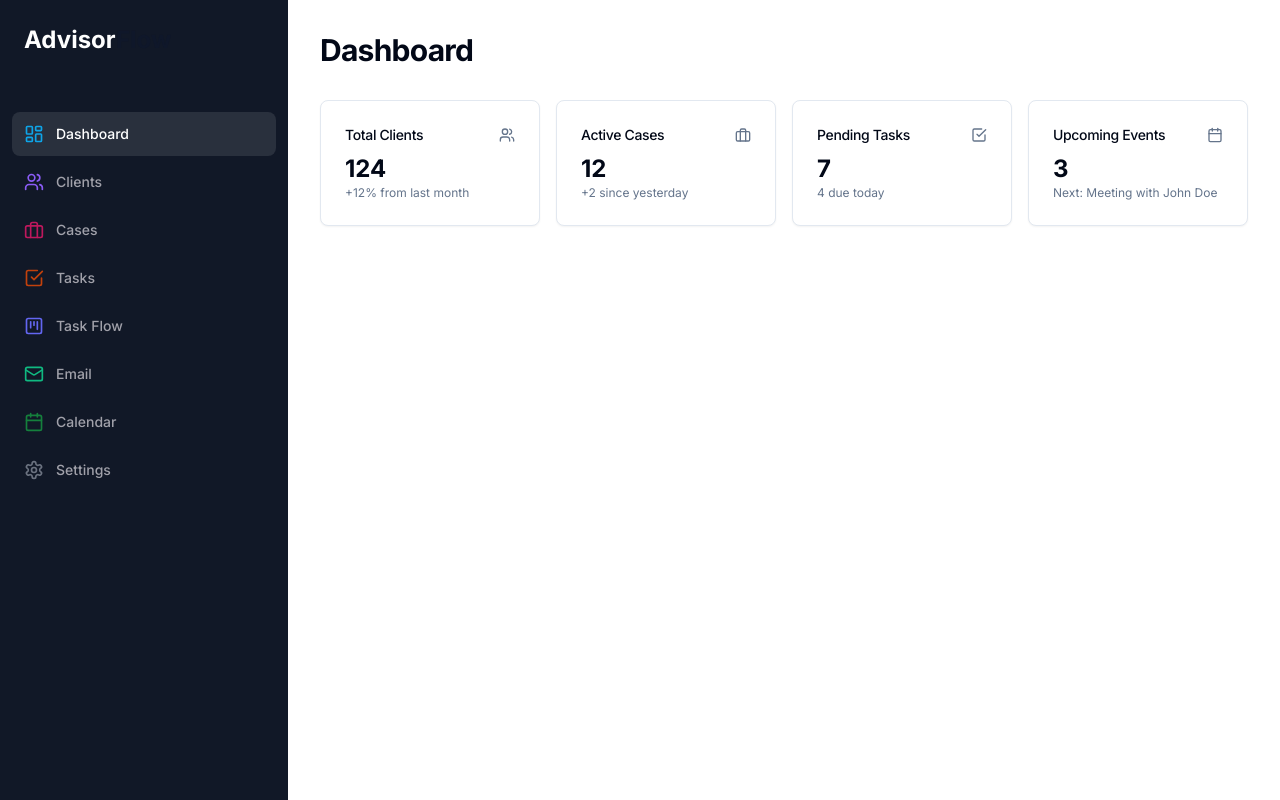
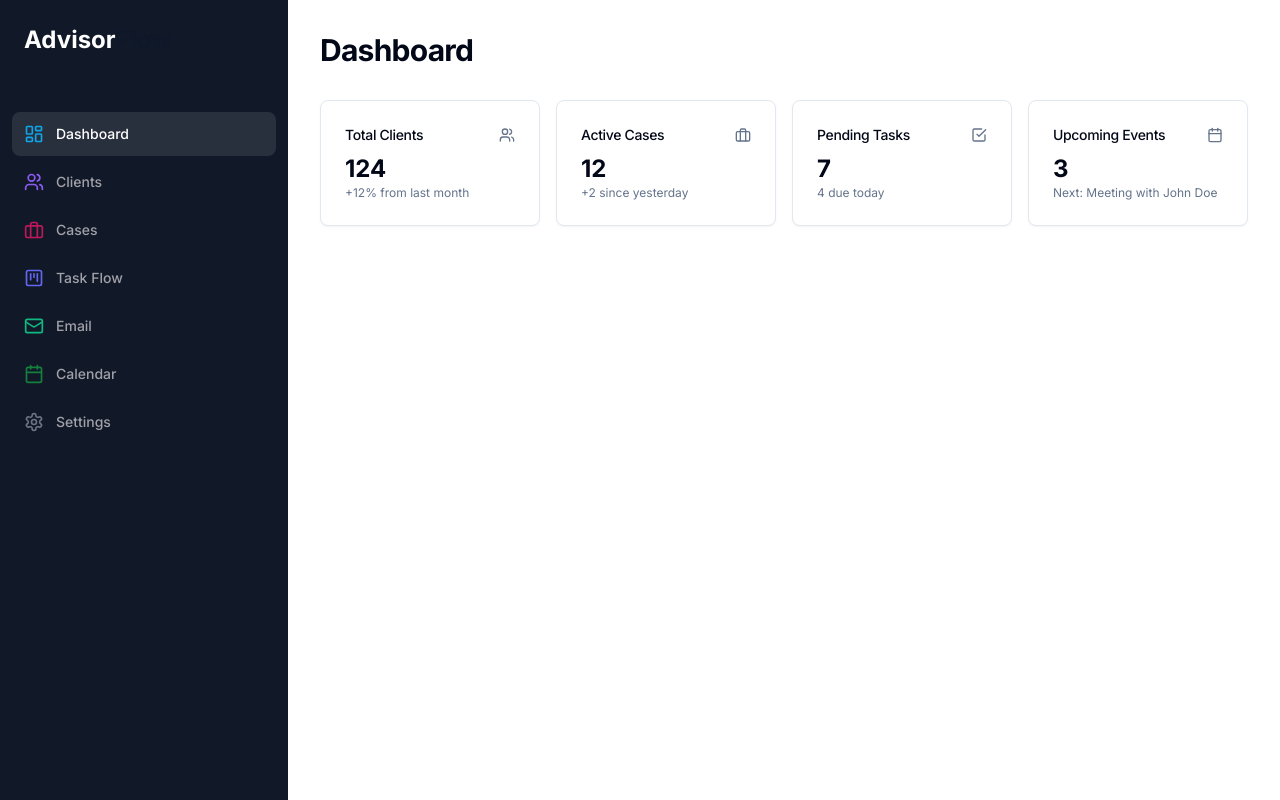
Before and after one commit to zertekes/fusion-pathfinder, a Next.js app: page / in a window 1280 px wide. Built offline with nearby package versions, Linux system fonts and the light colour scheme.

Commit message:
remove_task_menu

```diff
--- a/src/components/Sidebar.tsx
+++ b/src/components/Sidebar.tsx
@@ -3,7 +3,7 @@
 import Link from "next/link"
 import { usePathname } from "next/navigation"
 import { cn } from "@/lib/utils"
-import { LayoutDashboard, Users, Briefcase, CheckSquare, Mail, Calendar, FileUp, Settings, KanbanSquare } from "lucide-react"
+import { LayoutDashboard, Users, Briefcase, Mail, Calendar, FileUp, Settings, KanbanSquare } from "lucide-react"
 
 const routes = [
     {
@@ -24,12 +24,7 @@ const routes = [
         href: "/cases",
         color: "text-pink-700",
     },
-    {
-        label: "Tasks",
-        icon: CheckSquare,
-        href: "/tasks",
-        color: "text-orange-700",
-    },
+
     {
         label: "Task Flow",
         icon: KanbanSquare,
```
